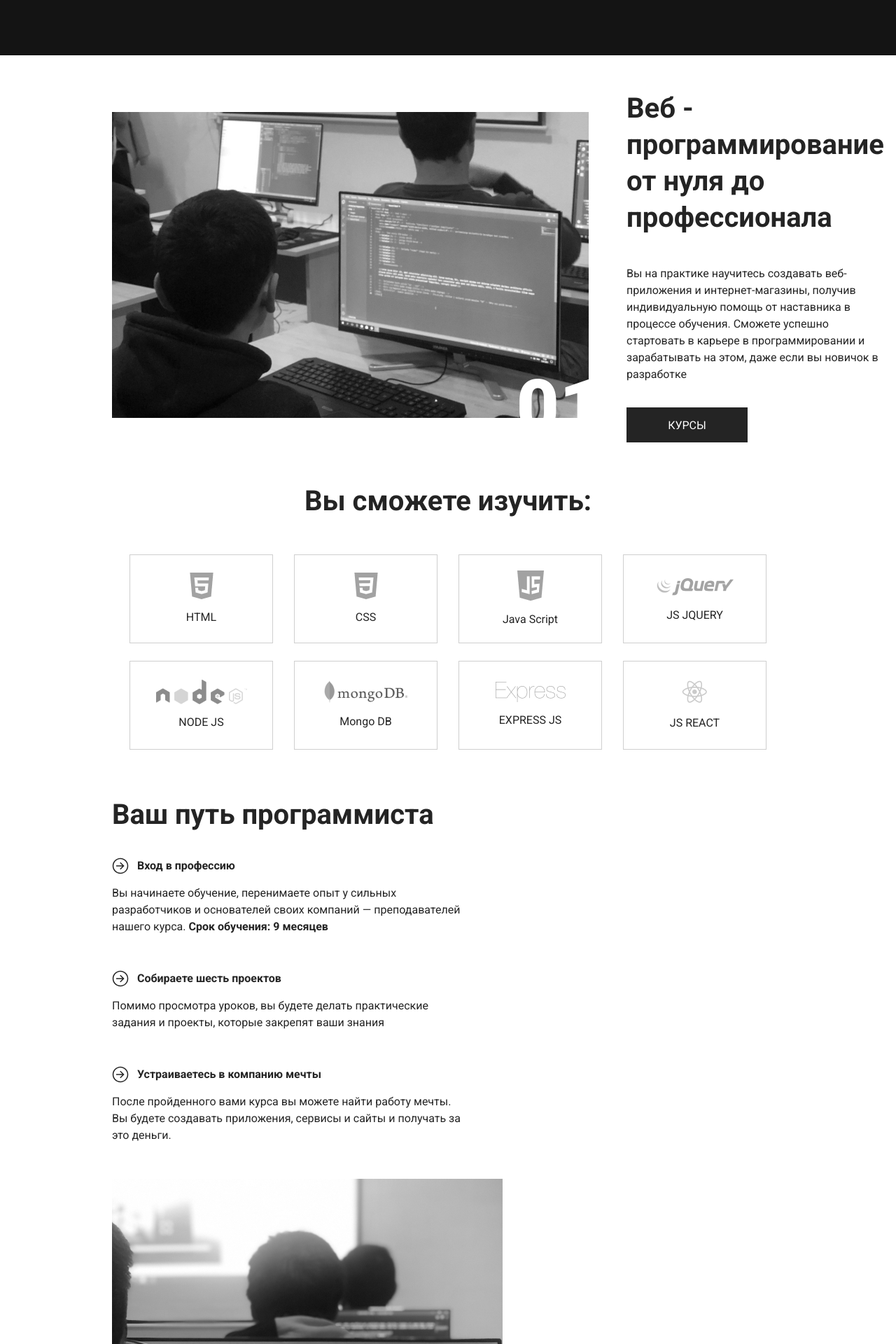
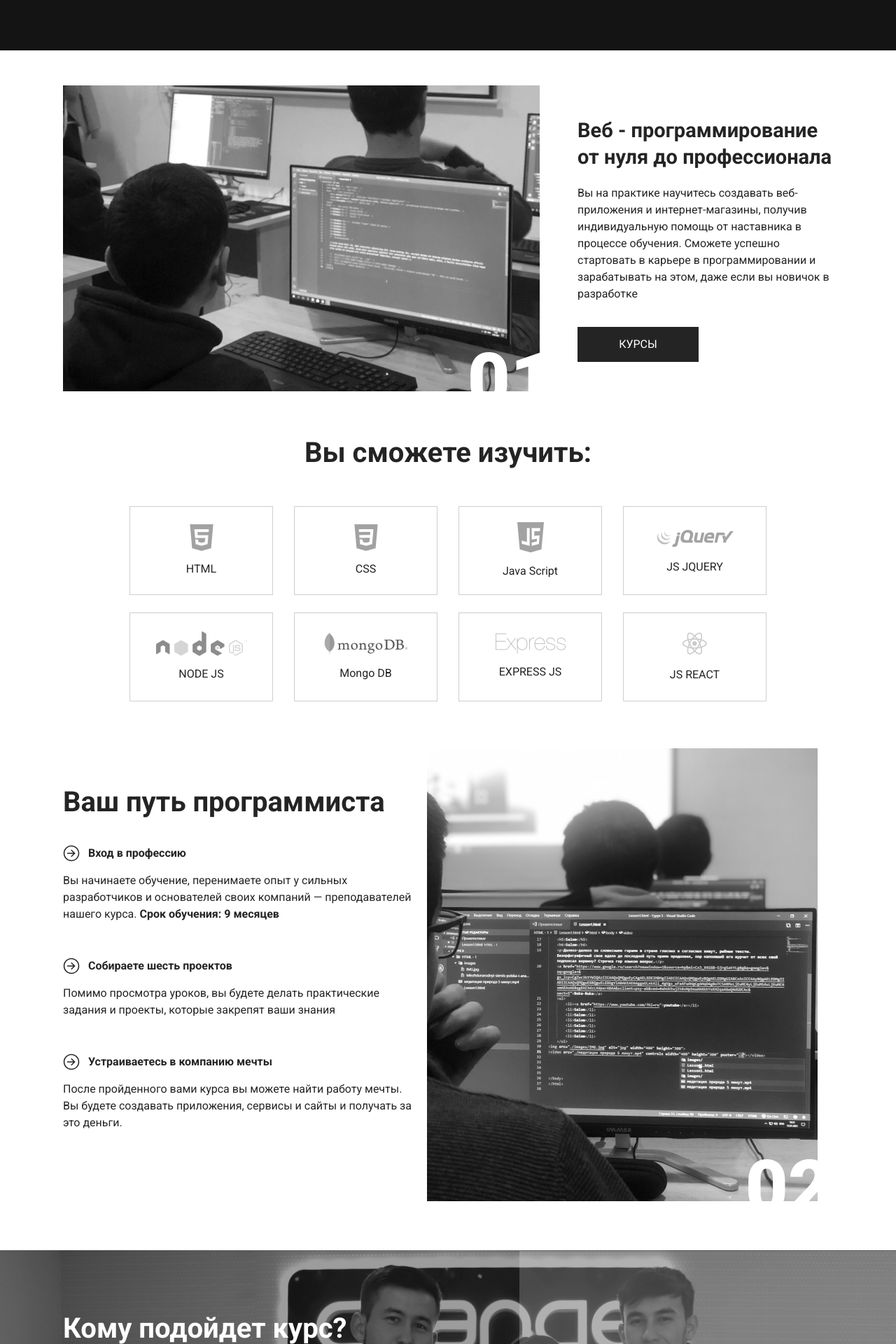
Before and after one commit to Baxromxoja16/react-change, a React (Create React App) app: page / in a window 1280 px wide. Shown: the part 560-2480 px from the top of the page at 70% size. Built offline with nearby package versions, Linux system fonts and the light colour scheme.

Commit message:
feat: media query 1300

```diff
--- a/src/containers/Home/Along/Along.sass
+++ b/src/containers/Home/Along/Along.sass
@@ -38,3 +38,9 @@
             font-size: 105.429px
             line-height: 130%
             color: #FFFFFF
+
+//  media query
+@media (max-width: 1300px)
+    .along_developer
+        .along_left_info
+            margin-right: 20px
--- a/src/containers/Home/Comments/Comments.sass
+++ b/src/containers/Home/Comments/Comments.sass
@@ -45,3 +45,10 @@
 
         button>.slick-next
                 right: 0
+
+//  media query
+@media (max-width: 1300px)
+    .slick-next
+        right: 0
+    .slick-prev
+        left: 0
--- a/src/containers/Home/Consultation/Consultation.sass
+++ b/src/containers/Home/Consultation/Consultation.sass
@@ -42,3 +42,9 @@
             width: 205px
             font-size: 16px
             text-transform: capitalize
+
+//  media query
+@media (max-width: 1300px)
+.consultation
+    .consilt_form
+        flex-wrap: nowrap
--- a/src/containers/Home/Contact/Contact.sass
+++ b/src/containers/Home/Contact/Contact.sass
@@ -53,3 +53,9 @@
             width: 100%
             background: $btnWhite-bg
             color: $colorTitle
+
+//  media query
+@media (max-width: 1300px)
+    .contacts
+        .contact_left_info
+            padding-right: 70px
--- a/src/containers/Home/Coworking/Coworking.sass
+++ b/src/containers/Home/Coworking/Coworking.sass
@@ -56,3 +56,11 @@
                     display: flex
                     gap: 10px
                     @include blackText()
+
+//  media query
+@media (max-width: 1300px)
+    .coworking
+        margin-bottom: 50px
+        .row .coworking_left
+            width: 580px
+            padding-top: 140px
--- a/src/containers/Home/Footer/Footer.sass
+++ b/src/containers/Home/Footer/Footer.sass
@@ -23,3 +23,8 @@ footer
             margin-right: 100px
         .contact_info_icons
             padding-top: 0
+
+//  media query
+@media (max-width: 1300px)
+    footer .footer_main .footer_item
+        margin: 0 45px
--- a/src/containers/Home/Header/Header.sass
+++ b/src/containers/Home/Header/Header.sass
@@ -29,3 +29,5 @@ header
                 text-decoration: none
             .btn_signin
                 background: $btnWhite-bg
+
+@media (max-width: 1300px)
--- a/src/containers/Home/InfoSection/InfoSection.sass
+++ b/src/containers/Home/InfoSection/InfoSection.sass
@@ -32,3 +32,12 @@
                 background: $btnWhite-bg
                 color: $colorTitle
                 text-decoration: none
+
+//  media query
+@media (max-width: 1300px)
+    .info_section
+        .main_info
+            .info_right
+                .info_title
+                    font-size: 29px
+                    margin-bottom: 20px
--- a/src/containers/Home/News/News.sass
+++ b/src/containers/Home/News/News.sass
@@ -47,3 +47,9 @@
 
             &:last-child
                 background: url("../../../images/new_smal.png")
+
+//  media query
+@media (max-width: 1300px)
+    .news .news_carts
+        .news_card_big
+            width: 323px
--- a/src/containers/Home/Practice/Practice.sass
+++ b/src/containers/Home/Practice/Practice.sass
@@ -48,3 +48,9 @@
                 font-size: 105.429px
                 line-height: 130%
                 color: $colorNumber
+
+//  media query
+@media (max-width: 1300px)
+.practice
+    .row
+        gap: 20px
--- a/src/style/_global.sass
+++ b/src/style/_global.sass
@@ -41,7 +41,7 @@ body
         max-width: 1160px
         margin: auto
 
-@media (max-width: 1299px)
+@media (max-width: 1199px)
     .container
         max-width: 960px
         margin: auto
--- a/src/style/_mixins.sass
+++ b/src/style/_mixins.sass
@@ -68,3 +68,5 @@
 
     &::placeholder
         color: $colorPlaceholder
+
+// @media (max-width: 1300px)
```
